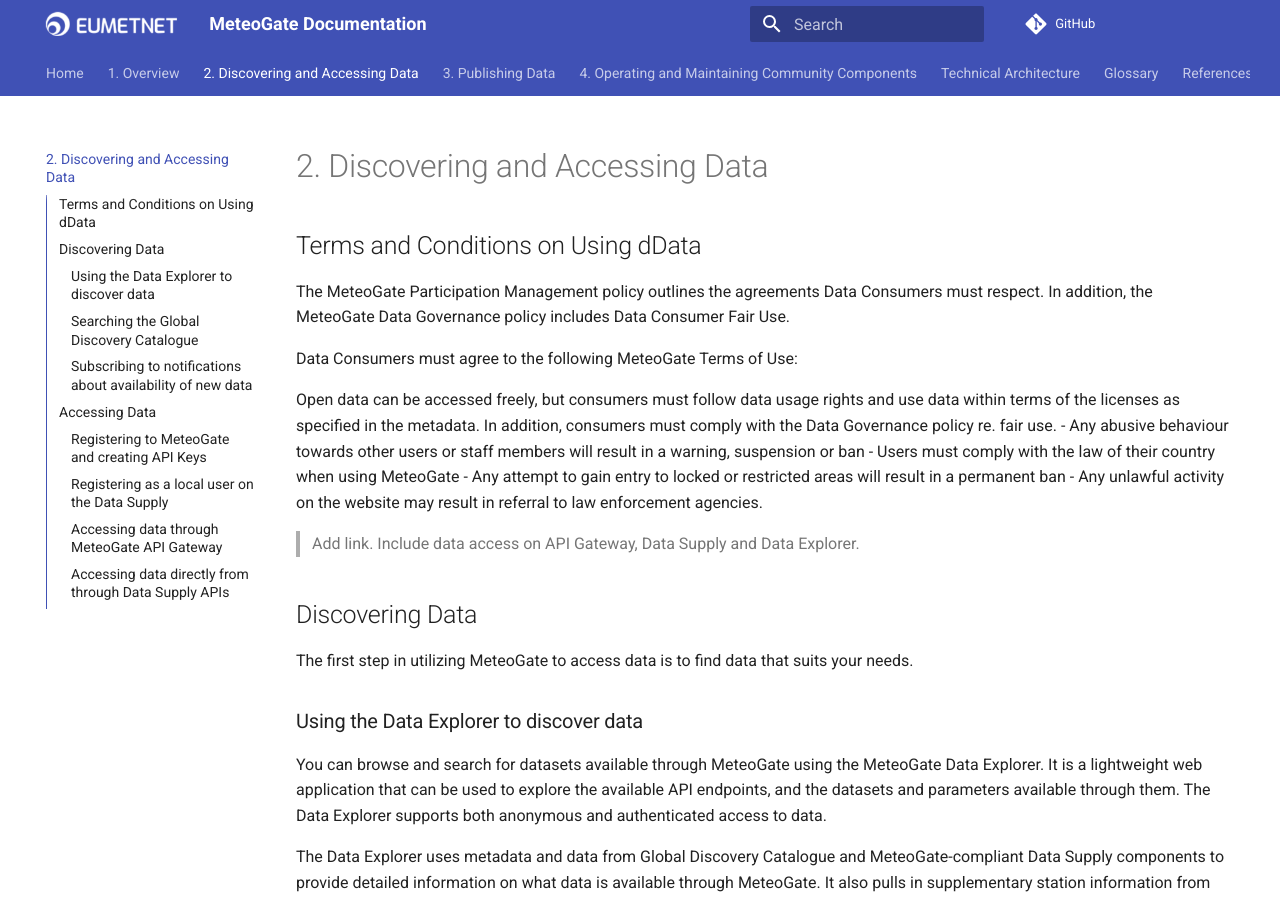
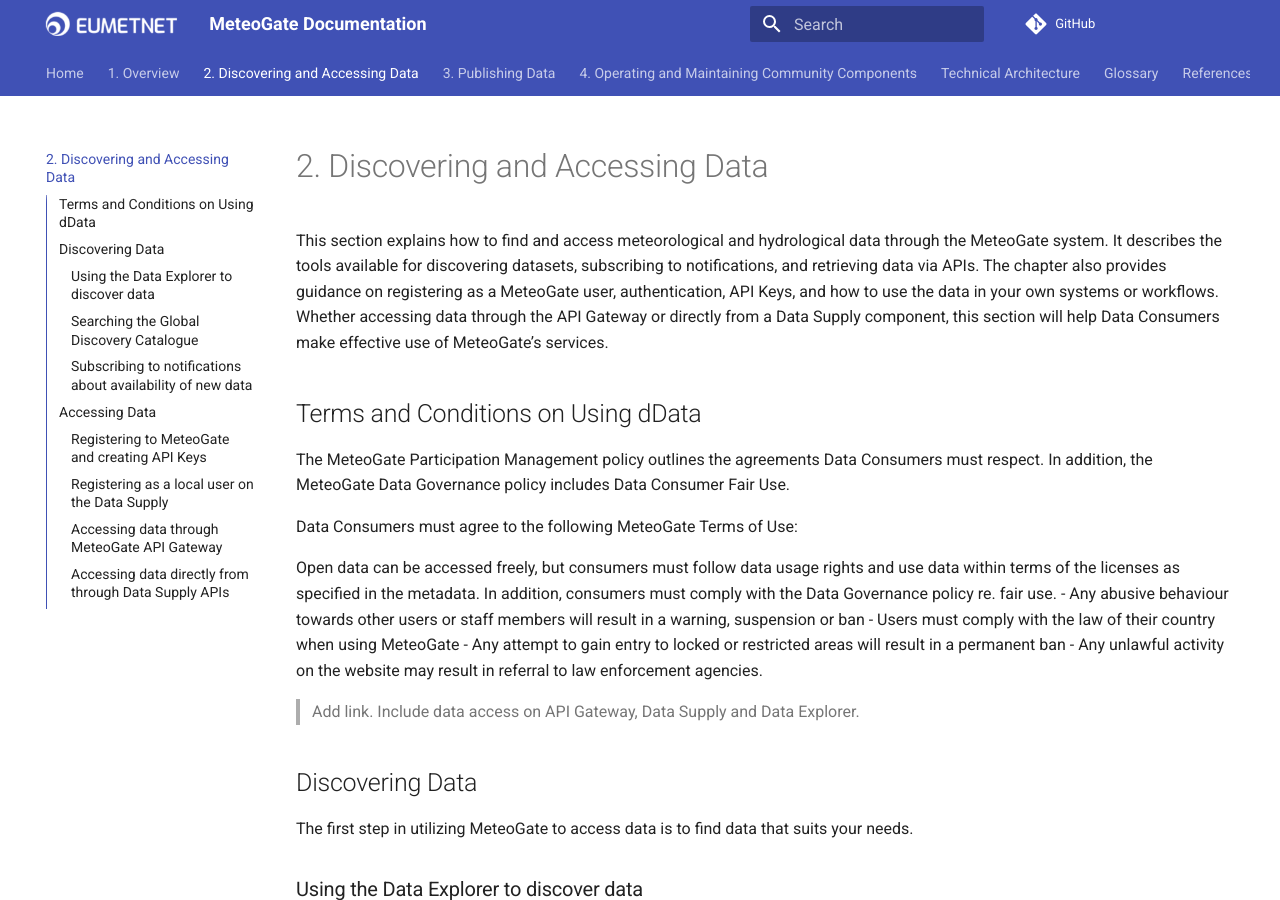
Before and after one commit to EUMETNET/meteogate-documentation, an MkDocs documentation site: the page built from docs/2-discovering-and-accessing-data.md, in a window 1280 px wide and 900 px high. Built offline with MkDocs 1.6.1 and Material for MkDocs 9.7.7, drawn with Linux system fonts in a browser that asks for light colours; comment, search, counter and statistics services are not loaded.

Commit message:
Update 2-discovering-and-accessing-data.md

```diff
--- a/docs/2-discovering-and-accessing-data.md
+++ b/docs/2-discovering-and-accessing-data.md
@@ -1,6 +1,6 @@
 # 2. Discovering and Accessing Data
 
-<intro>
+This section explains how to find and access meteorological and hydrological data through the MeteoGate system. It describes the tools available for discovering datasets, subscribing to notifications, and retrieving data via APIs. The chapter also provides guidance on registering as a MeteoGate user, authentication, API Keys, and how to use the data in your own systems or workflows. Whether accessing data through the API Gateway or directly from a Data Supply component, this section will help Data Consumers make effective use of MeteoGate’s services.
 
 ## Terms and Conditions on Using dData
 
```
